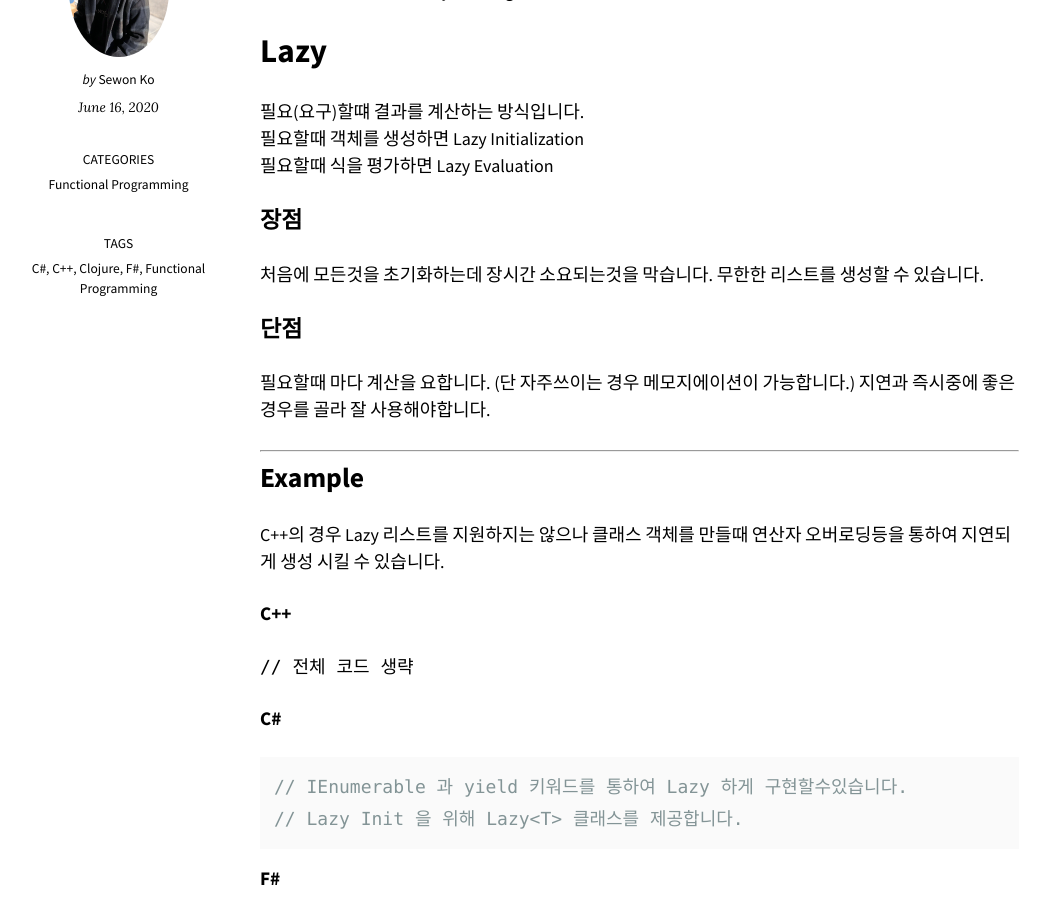
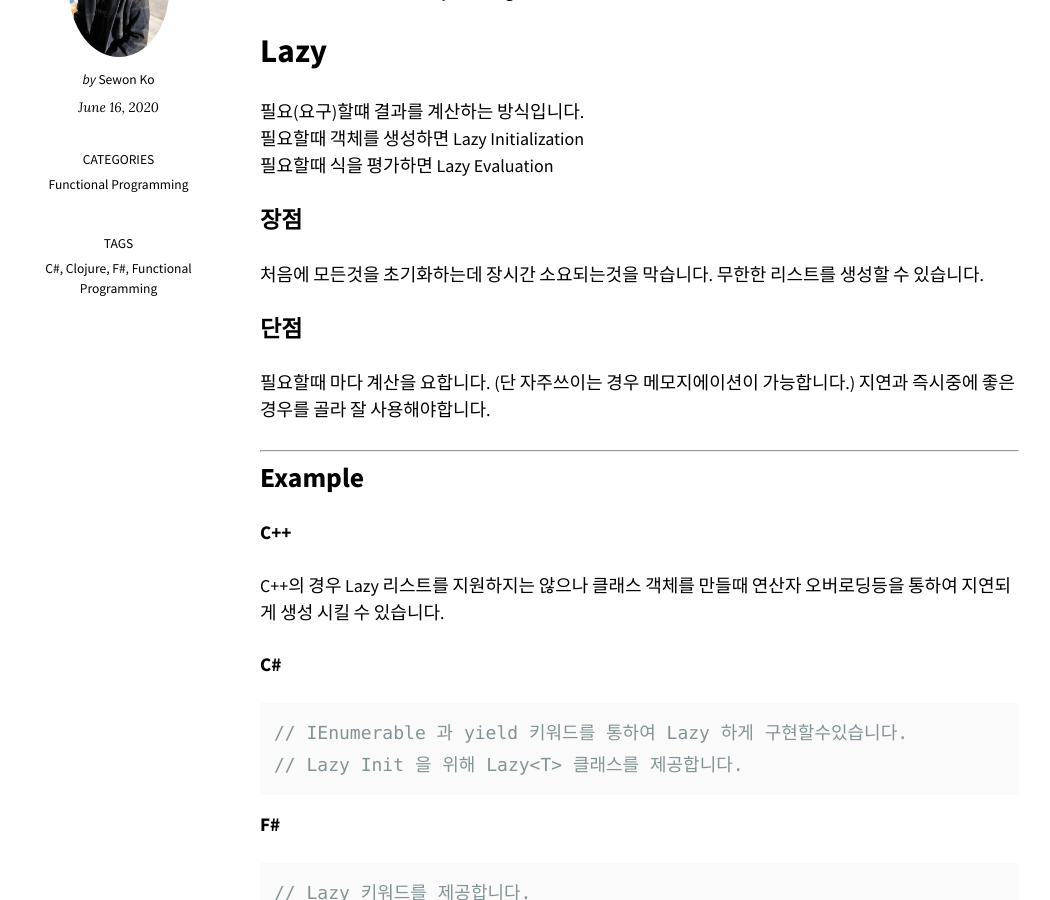
Before and after one commit to dream365/dream365.github.io, a Jekyll site: the page built from _posts/2020-06-16-fp-lazy-loading.md, in a window 1280 px wide and 900 px high, scrolled down 381 px. Shown: the whole window, without its empty margins (115-1165 px from the left). Built offline with Jekyll 4.4.1, drawn with Linux system fonts in a browser that asks for light colours; nearby versions of some CDN libraries; comment, search, counter and statistics services are not loaded.

````diff
--- a/_posts/2020-06-16-fp-lazy-loading.md
+++ b/_posts/2020-06-16-fp-lazy-loading.md
@@ -4,7 +4,6 @@ categories:
   - Functional Programming
 tags:
   - Functional Programming
-  - C++
   - C#
   - F#
   - Clojure
@@ -35,12 +34,8 @@ last_modified_at: 2020-06-16T14:25:52-05:00
 
 ____
 ## Example
+#### C++
 C++의 경우 Lazy 리스트를 지원하지는 않으나 클래스 객체를 만들때 연산자 오버로딩등을 통하여 지연되게 생성 시킬 수 있습니다.
-
-#### C++
-```C++
-// 전체 코드 생략
-```
 
 #### C#
 ```csharp
````
Also changed, not shown: _posts/2019-12-23-fp-content.md (+1 -1 lines).
